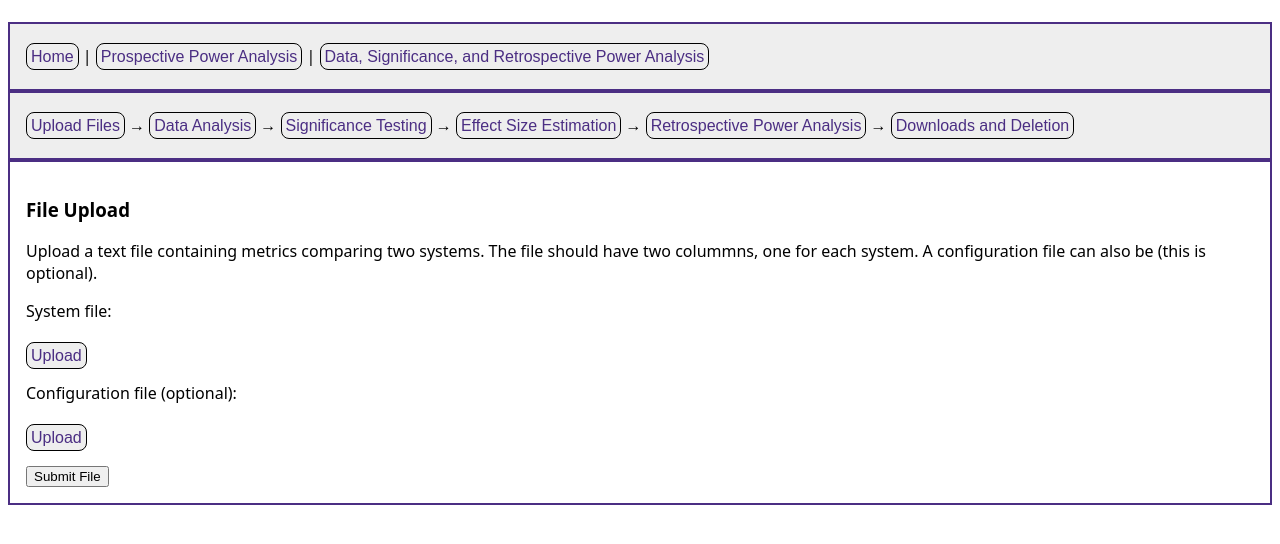
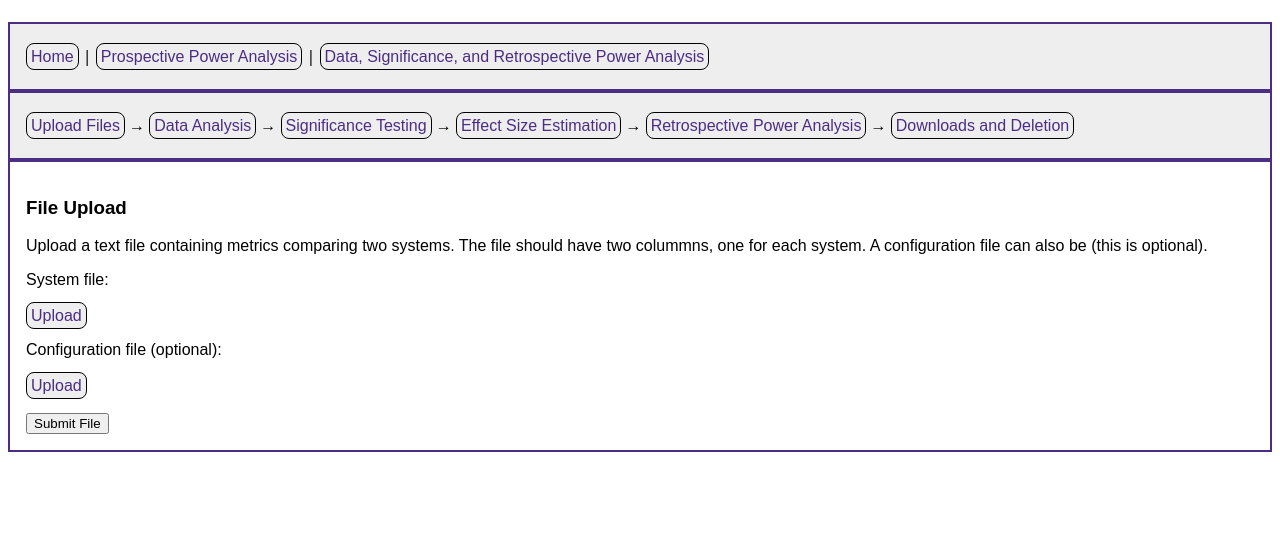
Before and after one commit to nlp-stat-test/nlp-stat-test, a Flask app: page /start in a window 1280 px wide. Shown: the part 58-602 px from the top of the page. Run offline with Flask 2, Linux system fonts and the light colour scheme; some libraries are stand-ins or nearby versions.

Commit message:
sans-serif updates

```diff
--- a/testing/static/other.css
+++ b/testing/static/other.css
@@ -18,7 +18,31 @@ tr:nth-child(even) {
     }
 
 body {
-    font-family: Sans-Serif;
+    font-family: 'arial', sans-serif;
+}
+
+p {
+    font-family: 'arial', sans-serif;
+}
+
+h1 {
+    font-family: 'arial', sans-serif;
+}
+
+h2 {
+    font-family: 'arial', sans-serif;
+}
+
+h3 {
+    font-family: 'arial', sans-serif;
+}
+
+li {
+    font-family: 'arial', sans-serif;
+}
+
+table {
+    font-family: 'arial', Sans-Serif;
 }
 /* General Formatting */
 
@@ -29,7 +53,7 @@ body {
 .header {
     text-align: center;
     font-variant: small-caps;
-        font-family: Sans-Serif;
+    font-family: 'arial', sans-serif;
 }
 
 .top_bar {
@@ -72,7 +96,7 @@ body {
 
 
 .button1 {
-  font-family: Sans-Serif;
+  font-family: 'arial', sans-serif;
   text-decoration: none;
   border: 1px solid black;
   background-color: #eee;
```
